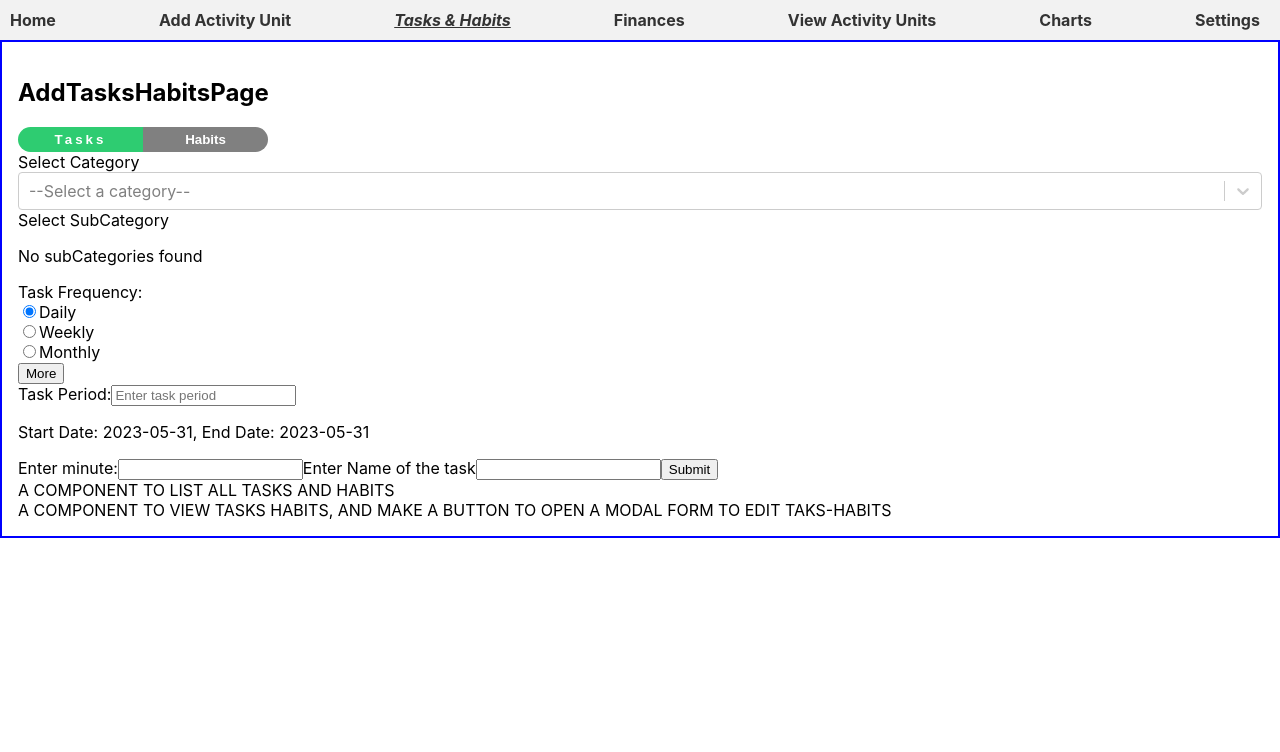
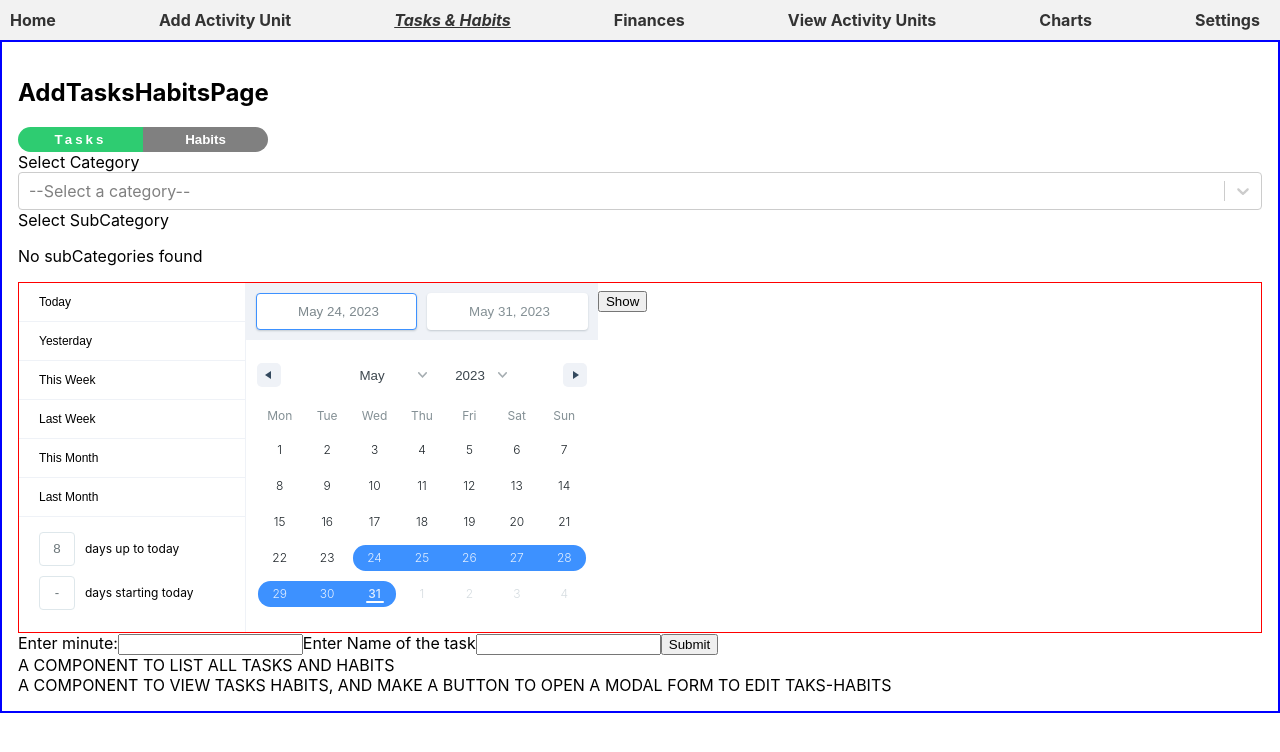
Before and after one commit to berkaysson/lifemap, a React (Create React App) app: page /tasks-habits in a window 1280 px wide. Shown: the top 752 px of the page. Built offline with nearby package versions, Linux system fonts and the light colour scheme.

Commit message:
Refactor Tasks and Habits

```diff
--- a/src/Components/Forms/TaskDurationInput.js
+++ b/src/Components/Forms/HabitDurationInput.js
@@ -9,7 +9,7 @@ const TaskDurationInput = ({ onChange, frequency = "daily" }) => {
   useEffect(() => {
     const range = calculateDateRange(duration);
     setDateRange(range);
-    onChange(duration);
+    onChange(dateRange.startDate, dateRange.endDate);
   // eslint-disable-next-line react-hooks/exhaustive-deps
   }, [frequency, duration]);
 
--- a/src/Components/Forms/HabitsForm.js
+++ b/src/Components/Forms/HabitsForm.js
@@ -1,4 +1,6 @@
 import { useState } from "react";
+import { v4 as uuidv4 } from "uuid";
+
 import CategorySubCategorySelect from "./CategorySubCategorySelect";
 import DateRangeSelector from "./DateRangeSelector";
 
@@ -10,11 +12,6 @@ const HabitsForm = ({ activityCategories }) => {
     endDate: null,
     timeValue: null,
   });
-
-  const submitHandler = (event) => {
-    event.preventDefault();
-    console.log(habit);
-  }
 
   const subCategorySelectionHandler = (category, subCategory) => {
     setHabit({
@@ -39,9 +36,18 @@ const HabitsForm = ({ activityCategories }) => {
     });
   };
 
+  const nameValueHandler = (event) => {
+    setHabit({ ...habit, nameValue: event.target.value });
+  };
+
+  const formSubmitHandler = (event) => {
+    event.preventDefault();
+    const habitUnit = { ...habit, id: uuidv4() };
+  };
+
   return (
     <div>
-      <form onSubmit={submitHandler}>
+      <form onSubmit={formSubmitHandler}>
         <CategorySubCategorySelect
           categories={activityCategories}
           onSubCategorySelect={subCategorySelectionHandler}
@@ -49,6 +55,10 @@ const HabitsForm = ({ activityCategories }) => {
         <DateRangeSelector onSubmit={dateRangeHandler} />
         <label>Enter minute:</label>
         <input type="number" name="timeValue" onChange={timeValueHandler} />
+        <label>
+          Enter Name of the habit
+          <input type="text" name="nameValue" onChange={nameValueHandler}  />
+        </label>
         <button type="submit">Submit</button>
       </form>
     </div>
--- a/src/Components/Forms/TasksForm.js
+++ b/src/Components/Forms/TasksForm.js
@@ -2,8 +2,7 @@ import { useState } from "react";
 import { v4 as uuidv4 } from "uuid";
 
 import CategorySubCategorySelect from "./CategorySubCategorySelect";
-import TaskFrequencySelector from "./TaskFrequencySelector";
-import TaskDurationInput from "./TaskDurationInput";
+import DateRangeSelector from "./DateRangeSelector";
 
 const TasksForm = ({ activityCategories, onAddTaskUnit }) => {
   const [task, setTask] = useState({
@@ -12,7 +11,6 @@ const TasksForm = ({ activityCategories, onAddTaskUnit }) => {
     startDate: null,
     endDate: null,
     timeValue: null,
-    taskFrequency: null,
     nameValue: null,
   });
 
@@ -20,13 +18,9 @@ const TasksForm = ({ activityCategories, onAddTaskUnit }) => {
     setTask({ ...task, category: category, subCategory: subCategory });
   };
 
-  const frequencySelectionHandler = (frequency) => {
-    setTask({ ...task, taskFrequency: frequency });
+  const dateRangeHandler = (start, end) => {
+    setTask({ ...task, startDate: start, endDate: end });
   };
-
-  const taskDurationHandler = (value) => {
-    console.log(value);
-  }
 
   const timeValueHandler = (event) => {
     setTask({ ...task, timeValue: event.target.value });
@@ -49,13 +43,12 @@ const TasksForm = ({ activityCategories, onAddTaskUnit }) => {
           categories={activityCategories}
           onSubCategorySelect={subCategorySelectionHandler}
         />
-        <TaskFrequencySelector onSelect={frequencySelectionHandler} />
-        <TaskDurationInput onChange={taskDurationHandler} frequency={task.taskFrequency} />
+        <DateRangeSelector onSubmit={dateRangeHandler} />
         <label>Enter minute:</label>
         <input type="number" name="timeValue" onChange={timeValueHandler} />
         <label>
           Enter Name of the task
-          <input type="text" name="nameValue" onChange={nameValueHandler}  />
+          <input type="text" name="nameValue" onChange={nameValueHandler} />
         </label>
         <button type="submit">Submit</button>
       </form>
```
Also changed, not shown: src/Components/Forms/HabitFrequencySelector.js (renamed from src/Components/Forms/TaskFrequencySelector.js).
